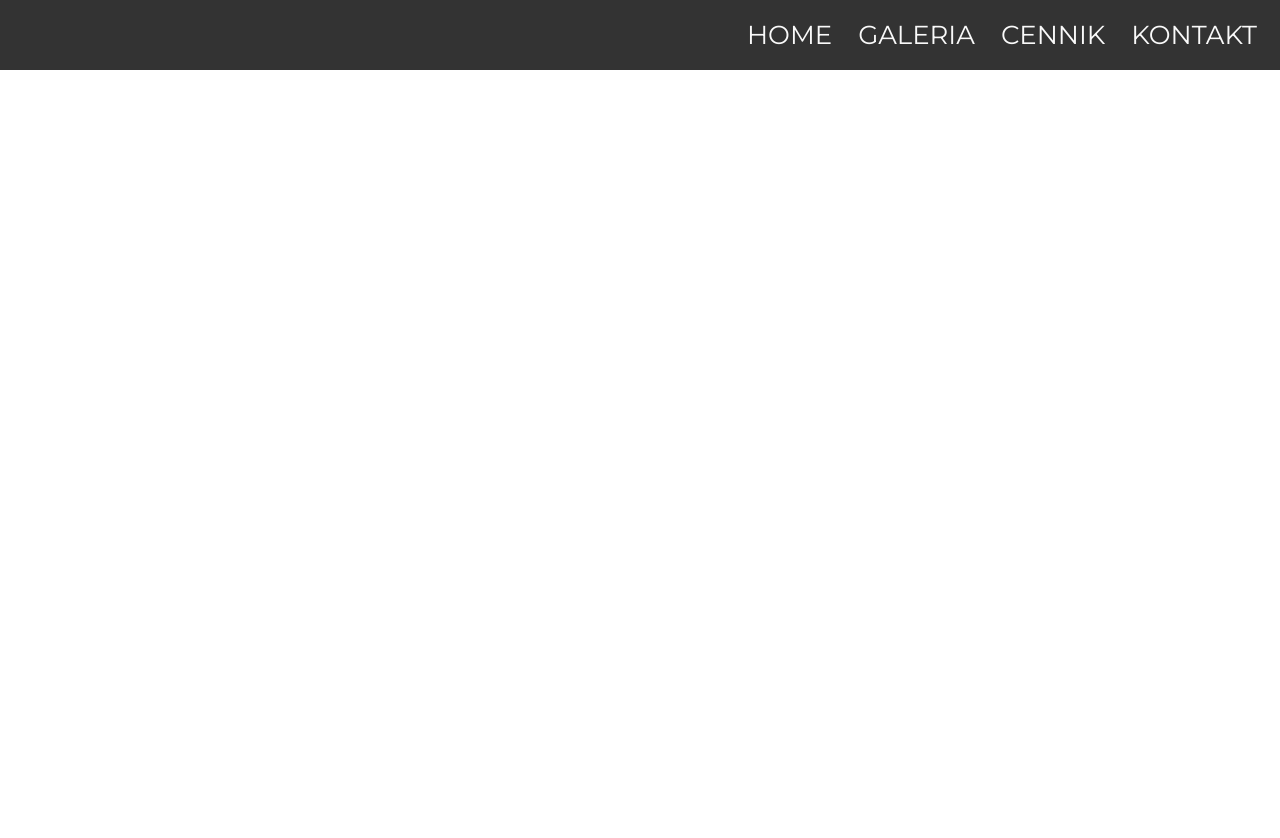
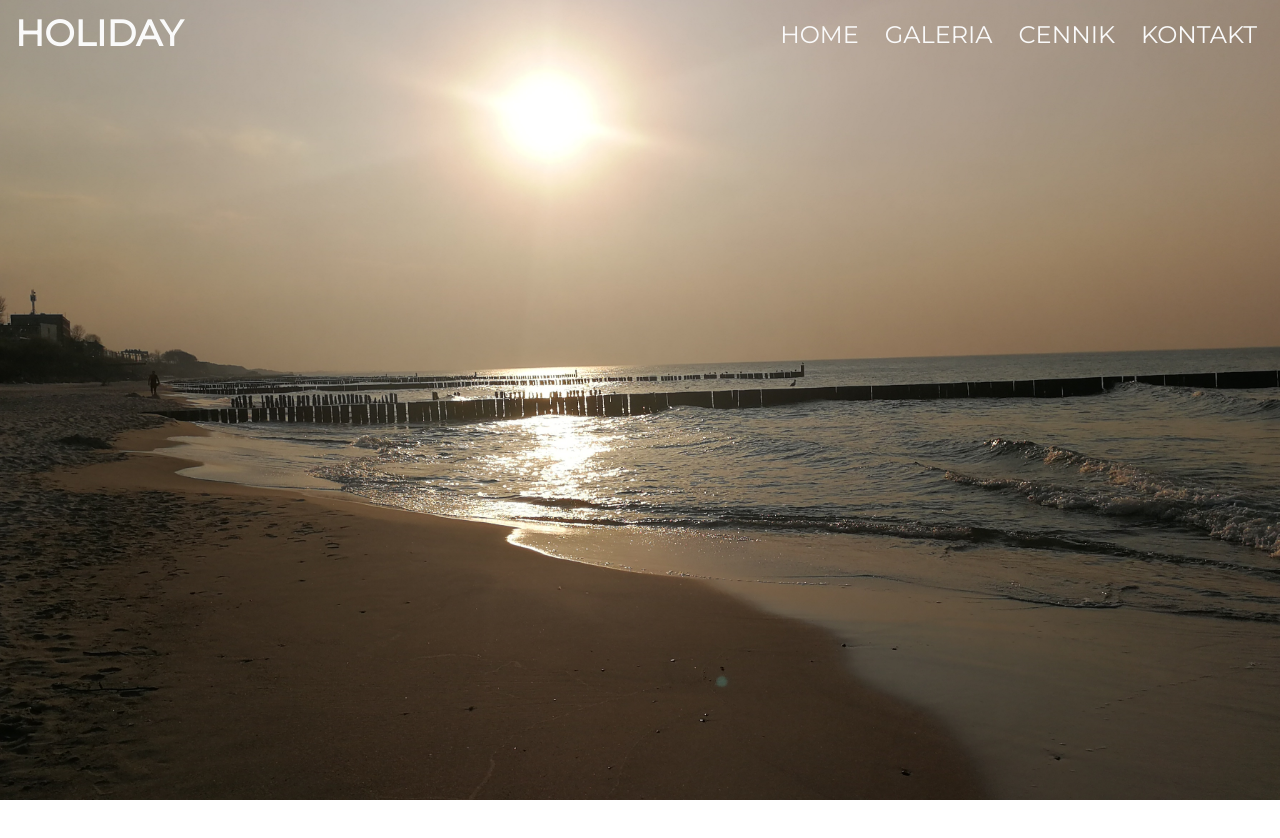
Before and after one commit to porithe/holiday, a React (Create React App) app: page / in a window 1280 px wide. Shown: the top 838 px of the page. Before the commit the page ends 800 px from the top, so only its background shows below. Built offline with nearby package versions, Linux system fonts and the light colour scheme.

Commit message:
full navigation hover,responsive,colors

```diff
--- a/src/App.js
+++ b/src/App.js
@@ -1,12 +1,15 @@
 import React from 'react';
 import './App.scss';
 import Nav from './components/Nav.js';
-
+import Header from './components/Header.js';
 
 function App() {
   return (
       <div className={"App"}>
         <Nav />
+        <Header />
+        <div className={"test"}>
+        </div>
       </div>
   )
 }
--- a/src/App.scss
+++ b/src/App.scss
@@ -1,4 +1,8 @@
 .App {
-  height: 100%;
+  min-height: 100%;
   width: 100%;
+  position: relative;
+  .test {
+    height: 100vh;
+  }
 }
--- /dev/null
+++ b/src/components/Header.js
@@ -0,0 +1,12 @@
+import React from 'react';
+import './Header.scss';
+
+function Header() {
+    return (
+        <header>
+
+        </header>
+    )
+}
+
+export default Header;
--- /dev/null
+++ b/src/components/Header.scss
@@ -0,0 +1,16 @@
+header {
+  min-height: calc(100vh);
+  background: url("../images/background.jpg");
+  background-attachment: fixed;
+  background-position: center;
+  background-repeat: no-repeat;
+  background-size: cover;
+}
+
+
+
+@media (min-width: 768px) {
+  header {
+    height: 100vh;
+  }
+}
--- a/src/components/Nav.js
+++ b/src/components/Nav.js
@@ -13,8 +13,51 @@ class Nav extends React.Component {
         }));
     }
 
+    componentDidMount() {
+
+
+
+        const nav = document.querySelector('.nav');
+        const btns = document.querySelectorAll('.btn');
+        const logo = document.querySelector('.logo');
+
+        let scrollPosition = window.scrollY;
+
+        function addScroll() {
+            nav.classList.add("nav-color");
+            logo.classList.add("logo-color");
+            for (let i = 0; i < btns.length; i++) {
+                btns[i].classList.add("btn-color");
+                btns[i].classList.add("btn-down-line-color");
+                btns[i].classList.remove("btn-down-line");
+            }
+        }
+        function removeScroll() {
+            nav.classList.remove("nav-color");
+            logo.classList.remove("logo-color");
+            for (let i = 0; i < btns.length; i++) {
+                btns[i].classList.remove("btn-color");
+                btns[i].classList.remove("btn-down-line-color");
+                btns[i].classList.add("btn-down-line");
+            }
+        }
+        window.addEventListener("scroll", function() {
+            scrollPosition = window.scrollY;
+
+            if (scrollPosition > 10) {
+                addScroll();
+            }
+            else {
+                removeScroll();
+            }
+
+        });
+    }
+
+
     render() {
         const { isActive } = this.state;
+
         return (
             <nav>
                 <div className={"ham"}>
@@ -23,10 +66,11 @@ class Nav extends React.Component {
                 <div className={`nav ${isActive ? "nav nav-show" : "nav"}`}>
                     <div className={"buttons"}>
                         <i className="fas fa-times exit" onClick={this.toggleMenu}></i>
-                        <a href="#">home</a>
-                        <a href="#">galeria</a>
-                        <a href="#">cennik</a>
-                        <a href="#">kontakt</a>
+                        <h2 className={"logo"}>HOLIDAY</h2>
+                        <a className={"btn btn-down-line"} href="#">home</a>
+                        <a className={"btn btn-down-line"} href="#">galeria</a>
+                        <a className={"btn btn-down-line"} href="#">cennik</a>
+                        <a className={"btn btn-down-line"} href="#">kontakt</a>
                     </div>
                 </div>
             </nav>
--- a/src/components/Nav.scss
+++ b/src/components/Nav.scss
@@ -1,8 +1,9 @@
 nav {
   height: auto;
   width: 100%;
-  position: relative;
+  position: fixed;
   background-color: #333;
+  top: 0;
   .ham {
     width: 100%;
     height: auto;
@@ -43,6 +44,9 @@ nav {
         color: #fafafa;
         cursor: pointer;
       }
+      .logo {
+        display: none;
+      }
       a {
         display: block;
         height: 45px;
@@ -78,6 +82,14 @@ nav {
         .exit {
           display: none;
         }
+        .logo {
+          display: block;
+          position: absolute;
+          left: 15px;
+          top: 15px;
+          font-size: 32px;
+          color: #fafafa;
+        }
         a {
           width: auto;
           padding: 0 7px 0 7px;
@@ -92,19 +104,6 @@ nav {
         a:nth-of-type(4) {
           margin-right: 10px;
           padding-right: 5px;
-        }
-        a::after {
-          content: '';
-          bottom: 15px;
-          left: 0;
-          position: absolute;
-          width: 0;
-          height: 2px;
-          background-color: #fafafa;
-          transition: .3s;
-        }
-        a:hover::after {
-          width: 100%;
         }
       }
     }
@@ -131,6 +130,14 @@ nav {
         .exit {
           display: none;
         }
+        .logo {
+          display: block;
+          position: absolute;
+          left: 15px;
+          top: 10.5px;
+          font-size: 36px;
+          color: #fafafa;
+        }
         a {
           width: auto;
           padding: 0 10px 0 10px;
@@ -138,26 +145,13 @@ nav {
           display: block;
           height: 100%;
           color: #fafafa;
-          font-size: 26px;
+          font-size: 24px;
           position: relative;
           margin: 0 3px 0 3px;
         }
         a:nth-of-type(4) {
           margin-right: 15px;
           padding-right: 8px;
-        }
-        a::after {
-          content: '';
-          bottom: 15px;
-          left: 0;
-          position: absolute;
-          width: 0;
-          height: 2px;
-          background-color: #fafafa;
-          transition: .3s;
-        }
-        a:hover::after {
-          width: 100%;
         }
       }
     }
@@ -184,6 +178,14 @@ nav {
         .exit {
           display: none;
         }
+        .logo {
+          display: block;
+          position: absolute;
+          left: 15px;
+          top: 12px;
+          font-size: 40px;
+          color: #fafafa;
+        }
         a {
           width: auto;
           padding: 0 12px 0 12px;
@@ -191,7 +193,7 @@ nav {
           display: block;
           height: 100%;
           color: #fafafa;
-          font-size: 28px;
+          font-size: 26px;
           position: relative;
           margin: 0 3px 0 3px;
         }
@@ -199,20 +201,55 @@ nav {
           margin-right: 15px;
           padding-right: 8px;
         }
-        a::after {
+      }
+    }
+  }
+}
+@media (min-width: 768px) {
+  nav {
+    top: 0;
+    position: fixed;
+    .nav {
+      background-color: transparent;
+      .buttons {
+        .btn-color {
+          color: #333 !important;
+        }
+      }
+      .logo-color {
+        color: #333 !important;
+      }
+      .btn-down-line::after {
         content: '';
         bottom: 15px;
-          left: 0;
+        left: 50%;
         position: absolute;
         width: 0;
         height: 2px;
         background-color: #fafafa;
         transition: .3s;
       }
-        a:hover::after {
+      .btn-down-line:hover::after {
         width: 100%;
+        left: 0;
+      }
+      .btn-down-line-color::after {
+        background-color: #333 !important;
+        content: '';
+        bottom: 15px;
+        left: 50%;
+        position: absolute;
+        width: 0;
+        height: 2px;
+        transition: .3s;
+      }
+      .btn-down-line-color:hover::after {
+        width: 100%;
+        left: 0;
+      }
+    }
+    .nav-color {
+      background-color: #fafafa !important;
     }
   }
 }
-  }
-}
```
Also changed, not shown: src/images/background.jpg (added). Lines whose indentation alone changed are shown as unchanged.
